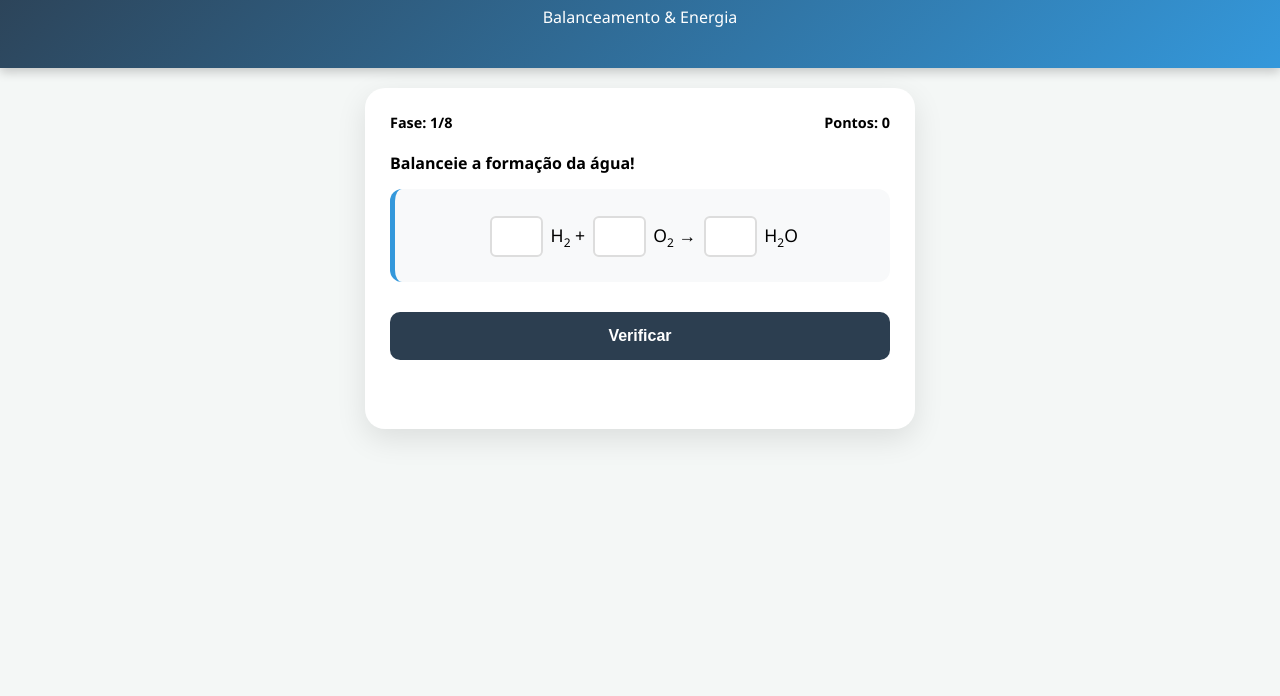
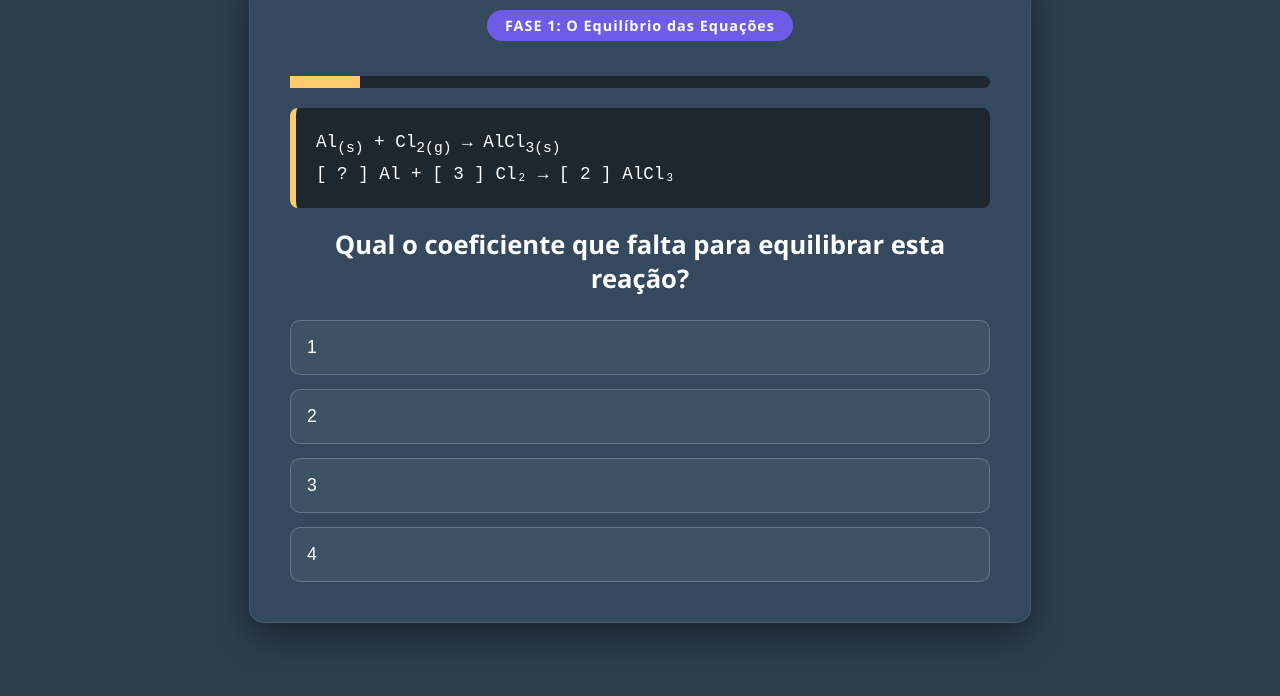
Before and after one commit to atitudegames/atitudegames.github.io, a plain HTML site: page jogo_quimica_v2.html in a window 1280 px wide. Shown: the part 104-800 px from the top of the page. Drawn offline with Linux system fonts and the light colour scheme.

Commit message:
Update jogo_quimica_v2.html

```diff
--- a/jogo_quimica_v2.html
+++ b/jogo_quimica_v2.html
@@ -3,248 +3,332 @@
 <head>
     <meta charset="UTF-8">
     <meta name="viewport" content="width=device-width, initial-scale=1.0">
-    <title>Desafio da Termoquímica - Offline</title>
+    <title>O Caminho do Alquimista Master</title>
     <style>
         :root {
-            --primary: #2c3e50;
-            --secondary: #3498db;
-            --exo: #e67e22; /* Laranja para Exotérmica */
-            --endo: #9b59b6; /* Roxo para Endotérmica */
-            --success: #27ae60;
-            --error: #e74c3c;
-            --bg: #f4f7f6;
+            --primary: #2d3436;
+            --secondary: #6c5ce7;
+            --accent: #fdcb6e;
+            --bg: #2c3e50; /* Cor de fundo alterada */
+            --text: #ffffff;
+            --correct: #27ae60;
+            --wrong: #c0392b;
         }
 
         body {
-            font-family: 'Segoe UI', sans-serif;
+            font-family: 'Segoe UI', Tahoma, Geneva, Verdana, sans-serif;
             background-color: var(--bg);
-            margin: 0;
+            color: var(--text);
             display: flex;
-            flex-direction: column;
+            justify-content: center;
             align-items: center;
             min-height: 100vh;
+            margin: 0;
         }
 
-        header {
-            background: linear-gradient(135deg, var(--primary), var(--secondary));
-            color: white;
-            width: 100%;
+        #game-container {
+            background: #34495e;
+            padding: 2.5rem;
+            border-radius: 15px;
+            border: 1px solid rgba(255,255,255,0.1);
+            box-shadow: 0 15px 35px rgba(0,0,0,0.4);
+            width: 90%;
+            max-width: 700px;
             text-align: center;
-            padding: 1.5rem 0;
-            box-shadow: 0 4px 10px rgba(0,0,0,0.2);
         }
 
-        .container {
-            width: 90%;
-            max-width: 500px;
-            background: white;
-            padding: 25px;
+        .phase-badge {
+            display: inline-block;
+            background: var(--secondary);
+            padding: 6px 18px;
             border-radius: 20px;
-            margin: 20px 0;
-            box-shadow: 0 10px 30px rgba(0,0,0,0.1);
+            font-weight: bold;
+            margin-bottom: 15px;
+            font-size: 0.9rem;
+            letter-spacing: 1px;
         }
 
-        .status-bar {
-            display: flex;
-            justify-content: space-between;
-            font-weight: bold;
-            margin-bottom: 20px;
-            font-size: 0.9rem;
+        .visual-box {
+            background: #1e272e;
+            padding: 20px;
+            border-radius: 8px;
+            margin: 20px 0;
+            font-family: 'Courier New', monospace;
+            border-left: 6px solid var(--accent);
+            line-height: 1.6;
+            text-align: left;
+            font-size: 1.1rem;
         }
 
-        .box {
-            background: #f8f9fa;
-            padding: 20px;
-            border-radius: 12px;
-            border-left: 5px solid var(--secondary);
-            margin-bottom: 20px;
+        /* Fonte do enunciado maior conforme solicitado */
+        .question {
+            font-size: 1.6rem;
+            margin-bottom: 25px;
+            font-weight: 600;
+            line-height: 1.3;
         }
 
-        .equation { font-size: 1.1rem; text-align: center; line-height: 3; }
-        .question { font-weight: bold; margin-bottom: 15px; display: block; }
+        .options-grid { display: grid; gap: 14px; }
 
-        input {
-            width: 45px;
-            height: 35px;
-            text-align: center;
-            font-size: 1rem;
-            border: 2px solid #ddd;
-            border-radius: 6px;
-            margin: 0 3px;
-        }
-
-        .options-grid {
-            display: grid;
-            grid-template-columns: 1fr;
-            gap: 10px;
-        }
-
-        .opt-btn {
-            background: white;
-            border: 2px solid var(--secondary);
-            padding: 12px;
-            border-radius: 8px;
+        button.option {
+            padding: 16px;
+            border: 1px solid rgba(255,255,255,0.2);
+            border-radius: 10px;
+            background: rgba(255,255,255,0.05);
+            color: white;
             cursor: pointer;
             transition: 0.3s;
             text-align: left;
+            font-size: 1.1rem;
         }
 
-        .opt-btn:hover { background: #ebf5fb; }
-
-        .main-btn {
-            width: 100%;
-            padding: 15px;
-            background: var(--primary);
-            color: white;
-            border: none;
-            border-radius: 10px;
-            font-size: 1rem;
-            font-weight: bold;
-            cursor: pointer;
-            margin-top: 10px;
+        button.option:hover {
+            background: var(--secondary);
+            transform: translateY(-2px);
         }
 
-        #feedback {
-            text-align: center;
-            margin-top: 20px;
-            font-weight: bold;
-            min-height: 1.5rem;
+        #score-screen { display: none; text-align: left; }
+
+        .progress-bar {
+            height: 12px;
+            background: #1e272e;
+            border-radius: 6px;
+            margin: 20px 0;
         }
 
-        .correct { border-color: var(--success); background: #d4edda; }
-        .wrong { border-color: var(--error); background: #f8d7da; }
-        sub { font-size: 0.75rem; }
+        #progress-fill {
+            height: 100%;
+            background: var(--accent);
+            width: 0%;
+            transition: 0.5s;
+        }
+
+        .rank-master {
+            color: var(--accent);
+            text-shadow: 0 0 15px rgba(253, 203, 110, 0.5);
+            font-size: 2.5rem;
+            margin: 20px 0;
+            text-align: center;
+            font-weight: bold;
+        }
+
+        .report-item {
+            padding: 15px;
+            margin-bottom: 10px;
+            border-radius: 8px;
+            display: flex;
+            justify-content: space-between;
+            align-items: center;
+        }
+
+        .report-correct { background: rgba(39, 174, 96, 0.15); border: 1px solid var(--correct); }
+        .report-wrong { background: rgba(192, 57, 43, 0.15); border: 1px solid var(--wrong); }
+
+        .btn-revised {
+            background: var(--accent);
+            color: #000;
+            border: none;
+            padding: 5px 10px;
+            border-radius: 4px;
+            cursor: pointer;
+            font-weight: bold;
+            font-size: 0.8rem;
+        }
     </style>
 </head>
 <body>
 
-<header>
-    <h1>Termoquímica Master</h1>
-    <p>Balanceamento & Energia</p>
-</header>
-
-<div class="container" id="game-container">
-    <div class="status-bar">
-        <span>Fase: <span id="lvl">1</span>/8</span>
-        <span>Pontos: <span id="pts">0</span></span>
+<div id="game-container">
+    <div id="quiz-section">
+        <div id="phase-label" class="phase-badge">FASE 1</div>
+        <div class="progress-bar"><div id="progress-fill"></div></div>
+        <div id="visual-area" class="visual-box"></div>
+        <div class="question" id="question-text">Carregando...</div>
+        <div class="options-grid" id="options-container"></div>
     </div>
 
-    <div id="content">
+    <div id="score-screen">
+        <h2 style="text-align: center;">Relatório do Alquimista</h2>
+        <div id="master-rank"></div>
+        <p style="text-align: center; font-size: 1.3rem;">Você dominou <span id="final-score">0</span> de <span id="total-questions">0</span> fórmulas!</p>
+
+        <div id="report-container" style="margin-top: 25px;"></div>
+
+        <div style="text-align: center; margin-top: 30px;">
+            <button onclick="location.reload()" style="padding: 12px 25px; cursor:pointer; background: var(--secondary); color: white; border: none; border-radius: 8px; font-size: 1rem;">Reiniciar Jornada</button>
         </div>
-
-    <div id="feedback"></div>
+    </div>
 </div>
 
 <script>
-    const challenges = [
+    const questions = [
         {
-            type: "balance",
-            eq: '<input id="i1"> H<sub>2</sub> + <input id="i2"> O<sub>2</sub> → <input id="i3"> H<sub>2</sub>O',
-            ans: ["2", "1", "2"],
-            msg: "Balanceie a formação da água!"
+            phase: "FASE 1: O Equilíbrio das Equações",
+            visual: "Al<sub>(s)</sub> + Cl<sub>2(g)</sub> → AlCl<sub>3(s)</sub><br>[ ? ] Al + [ 3 ] Cl₂ → [ 2 ] AlCl₃",
+            q: "Qual o coeficiente que falta para equilibrar esta reação?",
+            options: ["1", "2", "3", "4"],
+            correct: 1
         },
         {
-            type: "quiz",
-            q: "Se uma reação libera calor para o ambiente e o recipiente esquenta, ela é:",
-            opts: ["Exotérmica", "Endotérmica", "Isotérmica"],
-            ans: 0,
-            note: "Dica: 'Exo' significa para fora."
+            phase: "FASE 1: O Equilíbrio das Equações",
+            visual: "🔥 COMBUSTÃO DO METANO:<br>_ CH₄ + _ O₂ → _ CO₂ + _ H₂O",
+            q: "Selecione os coeficientes que balanceiam a reação corretamente:",
+            options: ["1, 1, 1, 1", "1, 2, 1, 2", "2, 1, 2, 1", "1, 2, 2, 1"],
+            correct: 1
         },
         {
-            type: "balance",
-            eq: '<input id="i1"> C<sub>3</sub>H<sub>8</sub> + <input id="i2"> O<sub>2</sub> → <input id="i3"> CO<sub>2</sub> + <input id="i4"> H<sub>2</sub>O',
-            ans: ["1", "5", "3", "4"],
-            msg: "Balanceie a combustão do propano."
+            phase: "FASE 1: O Equilíbrio das Equações",
+            visual: "C₃H₈ + 5 O₂ → 3 CO₂ + [ ? ] H₂O",
+            q: "Qual o coeficiente da água no balanceamento acima?",
+            options: ["2", "3", "4", "5"],
+            correct: 2
         },
         {
-            type: "quiz",
-            q: "Na reação: N<sub>2</sub> + O<sub>2</sub> → 2 NO  (ΔH = +180 kJ). Esta reação é:",
-            opts: ["Exotérmica (libera energia)", "Endotérmica (absorve energia)"],
-            ans: 1,
-            note: "Dica: Observe o sinal do ΔH!"
+            phase: "FASE 2: Termoquímica no Cotidiano",
+            visual: "🔥 SITUAÇÃO: Um maçarico libera calor intenso ao queimar acetileno.",
+            q: "Essa liberação de calor caracteriza uma reação:",
+            options: ["Endotérmica", "Exotérmica", "Isotérmica", "Anabólica"],
+            correct: 1
         },
         {
-            type: "balance",
-            eq: '<input id="i1"> Al + <input id="i2"> HCl → <input id="i3"> AlCl<sub>3</sub> + <input id="i4"> H<sub>2</sub>',
-            ans: ["2", "6", "2", "3"],
-            msg: "Desafio: Metais e Ácidos!"
+            phase: "FASE 2: Termoquímica no Cotidiano",
+            visual: "❄️ SITUAÇÃO: Gelo seco sublimando e absorvendo calor do meio.",
+            q: "Esse processo de absorção é:",
+            options: ["Exotérmico", "Explosivo", "Endotérmico", "Combustão"],
+            correct: 2
         },
         {
-            type: "quiz",
-            q: "O que acontece com a entalpia (H) em uma reação exotérmica?",
-            opts: ["H dos produtos é maior que a dos reagentes", "H dos reagentes é maior que a dos produtos", "A entalpia não muda"],
-            ans: 1,
-            note: "Se liberou energia, o produto final tem menos energia que o início."
+            phase: "FASE 3: Misturas e Soluções",
+            visual: "🧪 RECIPIENTE:<br>[ 💧 500ml de Água ]<br>[ 🧂 20g de Sal ]",
+            q: "Quem é o SOLUTO nesta mistura?",
+            options: ["A Água", "O Sal de Cozinha", "O Recipiente", "O vapor"],
+            correct: 1
         },
         {
-            type: "balance",
-            eq: '<input id="i1"> C<sub>2</sub>H<sub>5</sub>OH + <input id="i2"> O<sub>2</sub> → <input id="i3"> CO<sub>2</sub> + <input id="i4"> H<sub>2</sub>O',
-            ans: ["1", "3", "2", "3"],
-            msg: "Balanceie a combustão do Etanol!"
+            phase: "FASE 3: Misturas e Soluções",
+            visual: "📏 UNIDADES:<br>Volume necessário: 0,8 Litros.",
+            q: "Quanto esse valor representa em mililitros (mL)?",
+            options: ["80 mL", "800 mL", "8000 mL", "8 mL"],
+            correct: 1
         },
         {
-            type: "quiz",
-            q: "O uso de um catalisador em uma reação química:",
-            opts: ["Aumenta o ΔH da reação", "Diminui a energia de ativação", "Torna a reação endotérmica"],
-            ans: 1,
-            note: "Catalisadores são atalhos!"
+            phase: "FASE 4: Cálculos de Mestre",
+            visual: "⚖️ MASSA MOLAR:<br>H₂SO₄ (H=1, S=32, O=16)",
+            q: "Qual a massa molar total desta molécula?",
+            options: ["49 g/mol", "98 g/mol", "100 g/mol", "82 g/mol"],
+            correct: 1
+        },
+        {
+            phase: "FASE 4: Cálculos de Mestre",
+            visual: "🧪 CONCENTRAÇÃO:<br>m = 50g | V = 250 mL<br>C = m / V (L)",
+            q: "Qual a concentração comum em g/L?",
+            options: ["200 g/L", "12,5 g/L", "20 g/L", "0,2 g/L"],
+            correct: 0
+        },
+        {
+            phase: "FASE 4: Cálculos de Mestre",
+            visual: "⚖️ UNIDADES DE MASSA:<br>Um reagente pesa 500mg.",
+            q: "Converta esse valor para Gramas (g):",
+            options: ["5g", "0,5g", "0,05g", "50g"],
+            correct: 1
         }
     ];
 
-    let step = 0;
+    let currentQuestion = 0;
     let score = 0;
+    let userAnswers = new Array(questions.length).fill(null);
+    let isReviewing = false;
 
-    function render() {
-        const item = challenges[step];
-        const display = document.getElementById('content');
-        document.getElementById('lvl').innerText = step + 1;
-        document.getElementById('feedback').innerText = "";
+    function loadQuestion(index) {
+        currentQuestion = index;
+        const qData = questions[currentQuestion];
 
-        if(item.type === "balance") {
-            display.innerHTML = `<span class="question">${item.msg}</span><div class="box equation">${item.eq}</div><button class="main-btn" onclick="checkBalance()">Verificar</button>`;
+        document.getElementById('quiz-section').style.display = 'block';
+        document.getElementById('score-screen').style.display = 'none';
+
+        document.getElementById('phase-label').innerText = qData.phase;
+        document.getElementById('visual-area').innerHTML = qData.visual;
+        document.getElementById('question-text').innerText = qData.q;
+
+        const container = document.getElementById('options-container');
+        container.innerHTML = '';
+
+        qData.options.forEach((opt, i) => {
+            const btn = document.createElement('button');
+            btn.className = 'option';
+            btn.innerText = opt;
+            btn.onclick = () => handleAnswer(i);
+            container.appendChild(btn);
+        });
+
+        document.getElementById('progress-fill').style.width = `${((currentQuestion + 1) / questions.length) * 100}%`;
+    }
+
+    function handleAnswer(selectedIndex) {
+        const correctIndex = questions[currentQuestion].correct;
+        const isCorrect = (selectedIndex === correctIndex);
+
+        userAnswers[currentQuestion] = {
+            isCorrect: isCorrect,
+            correctText: questions[currentQuestion].options[correctIndex]
+        };
+
+        if(isReviewing) {
+            isReviewing = false;
+            showResults();
         } else {
-            let htmlOpts = item.opts.map((o, i) => `<button class="opt-btn" onclick="checkQuiz(${i})">${o}</button>`).join('');
-            display.innerHTML = `<span class="question">${item.q}</span><div class="options-grid">${htmlOpts}</div>`;
+            if(currentQuestion + 1 < questions.length) {
+                loadQuestion(currentQuestion + 1);
+            } else {
+                showResults();
+            }
         }
     }
 
-    function checkBalance() {
-        const item = challenges[step];
-        let correct = true;
-        item.ans.forEach((a, i) => {
-            const val = document.getElementById(`i${i+1}`).value.trim();
-            if(val !== a) correct = false;
+    function showResults() {
+        // Calcular score real
+        score = userAnswers.filter(a => a && a.isCorrect).length;
+
+        document.getElementById('quiz-section').style.display = 'none';
+        document.getElementById('score-screen').style.display = 'block';
+        document.getElementById('final-score').innerText = score;
+        document.getElementById('total-questions').innerText = questions.length;
+
+        const rankDiv = document.getElementById('master-rank');
+        const reportContainer = document.getElementById('report-container');
+        reportContainer.innerHTML = '';
+
+        if(score === questions.length) {
+            rankDiv.innerHTML = "<div class='rank-master'>✨ ALQUIMISTA MASTER ✨</div>";
+        } else {
+            rankDiv.innerHTML = "<h3 style='text-align:center'>Relatório de Laboratório</h3>";
+        }
+
+        userAnswers.forEach((ans, index) => {
+            const div = document.createElement('div');
+            div.className = `report-item ${ans.isCorrect ? 'report-correct' : 'report-wrong'}`;
+
+            let content = `<div><strong>${index + 1}.</strong> ${ans.isCorrect ? '✅ Correto' : '❌ Errou'}</div>`;
+
+            if(!ans.isCorrect) {
+                const btn = document.createElement('button');
+                btn.className = 'btn-revised';
+                btn.innerText = 'REVISAR QUESTÃO';
+                btn.onclick = () => {
+                    isReviewing = true;
+                    loadQuestion(index);
+                };
+                div.innerHTML = content;
+                div.appendChild(btn);
+            } else {
+                div.innerHTML = content;
+            }
+
+            reportContainer.appendChild(div);
         });
-        showResult(correct);
     }
 
-    function checkQuiz(idx) {
-        showResult(idx === challenges[step].ans);
-    }
-
-    function showResult(win) {
-        const f = document.getElementById('feedback');
-        if(win) {
-            f.innerText = "Correto! +100 pontos";
-            f.style.color = "var(--success)";
-            score += 100;
-            document.getElementById('pts').innerText = score;
-            setTimeout(next, 1200);
-        } else {
-            f.innerText = "Tente novamente! Analise com calma.";
-            f.style.color = "var(--error)";
-        }
-    }
-
-    function next() {
-        step++;
-        if(step < challenges.length) render();
-        else {
-            document.getElementById('game-container').innerHTML = `<div style="text-align:center"><h2>🏆 Alquimista Supremo!</h2><p>Você completou o desafio com ${score} pontos.</p><button class="main-btn" onclick="location.reload()">Reiniciar</button></div>`;
-        }
-    }
-
-    render();
+    loadQuestion(0);
 </script>
 </body>
 </html>
```
